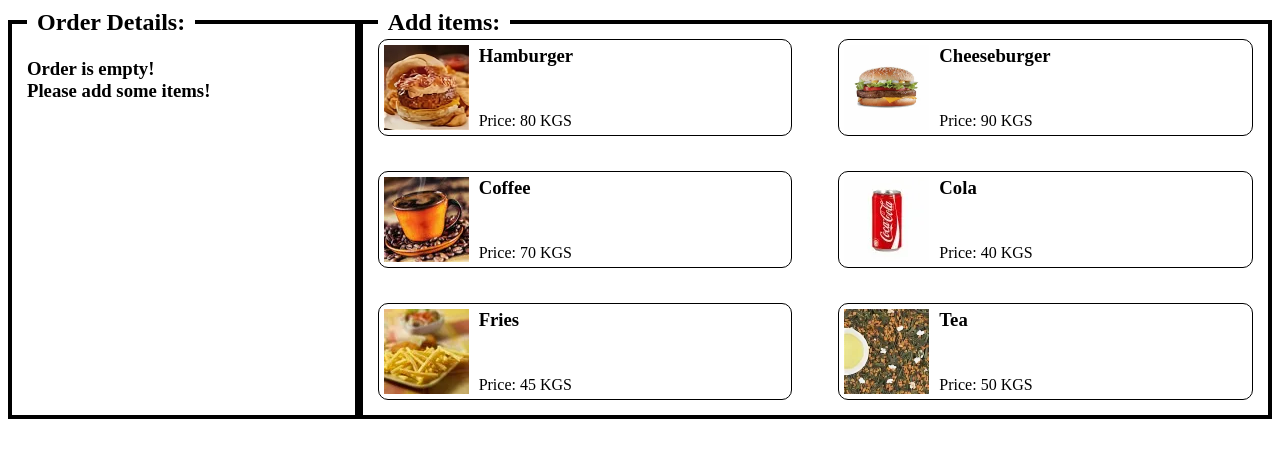
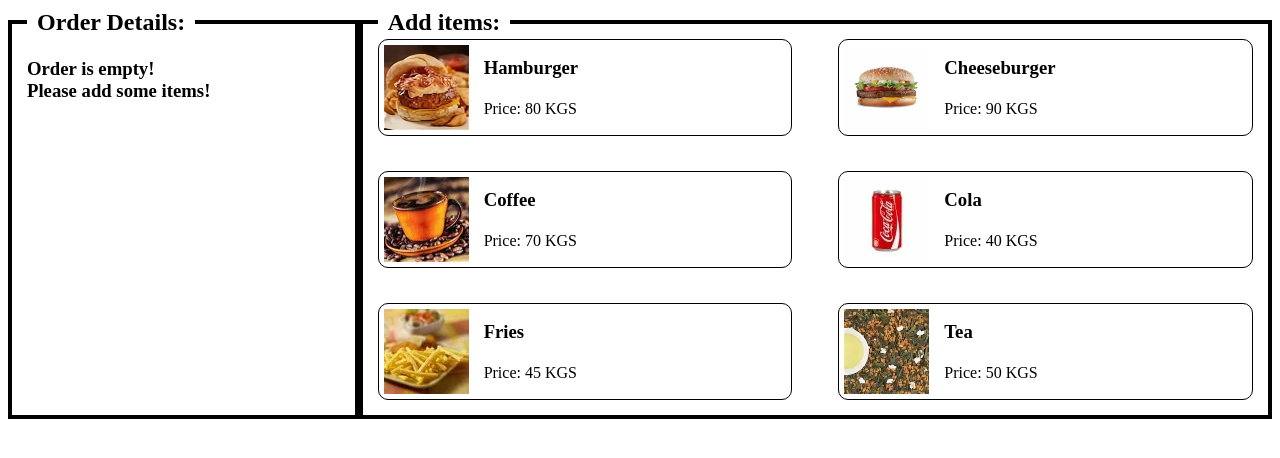
Before and after one commit to AntonForikov/test7, a React (Vite) app: page / in a window 1280 px wide. Shown: the top 458 px of the page. Built offline with nearby package versions, Linux system fonts and the light colour scheme.

Commit message:
Refactor: change styles in menu elements

```diff
--- a/src/App.css
+++ b/src/App.css
@@ -29,3 +29,21 @@
   left: 15px;
   padding: 0 10px;
 }
+
+.elem {
+  width: 46%;
+  display: flex;
+  cursor: pointer;
+  border: 1px solid black;
+  border-radius: 10px;
+  padding: 5px;
+}
+
+.elem-description {
+  display: flex;
+  flex-direction: column;
+  justify-content: space-between;
+  align-items: flex-start;
+  margin-left: 15px;
+  padding: 12px 0;
+}
--- a/src/CheeseBurger/CheeseBurger.tsx
+++ b/src/CheeseBurger/CheeseBurger.tsx
@@ -1,28 +1,14 @@
 import React from 'react';
 import cheeseBurgerImg from '../assets/cheeseBurger.png';
 import {ItemProps} from '../type';
+import '../App.css';
 
 const CheeseBurger: React.FC<ItemProps> = ({onClick}) => {
-  const elemStyle: React.CSSProperties = {
-    width: '46%',
-    display: 'flex',
-    cursor: 'pointer',
-    border: '1px solid black',
-    borderRadius: '10px',
-    padding: 5
-  };
-
-  const disStyle: React.CSSProperties = {
-    display: 'flex',
-    flexDirection: 'column',
-    justifyContent: 'space-between',
-    marginLeft: 10
-  };
 
   return (
-    <div style={elemStyle} onClick={onClick}>
+    <div className='elem' onClick={onClick}>
       <img src={cheeseBurgerImg} alt="cheesehamburger" style={{width: 85}}/>
-      <div style={disStyle}>
+      <div className='elem-description'>
         <h3 style={{marginTop: 0}}>Cheeseburger</h3>
         <span>Price: 90 KGS</span>
       </div>
--- a/src/Coffee/Coffee.tsx
+++ b/src/Coffee/Coffee.tsx
@@ -1,29 +1,13 @@
 import React from 'react';
 import coffeeImg from '../assets/coffee.png';
 import {ItemProps} from '../type';
-
+import '../App.css'
 const Coffee: React.FC<ItemProps> = ({onClick}) => {
-  const elemStyle: React.CSSProperties = {
-    width: '46%',
-    display: 'flex',
-    cursor: 'pointer',
-    border: '1px solid black',
-    borderRadius: '10px',
-    padding: 5
-  };
-
-  const disStyle: React.CSSProperties = {
-    display: 'flex',
-    flexDirection: 'column',
-    justifyContent: 'space-between',
-    alignItems: 'flex-start',
-    marginLeft: 10
-  };
 
   return (
-    <div style={elemStyle} onClick={onClick}>
+    <div className='elem' onClick={onClick}>
       <img src={coffeeImg} alt="coffee" style={{width: 85}}/>
-      <div style={disStyle}>
+      <div className='elem-description'>
         <h3 style={{marginTop: 0}}>Coffee</h3>
         <span>Price: 70 KGS</span>
       </div>
--- a/src/Cola/Cola.tsx
+++ b/src/Cola/Cola.tsx
@@ -1,29 +1,14 @@
 import React from 'react';
 import colaImg from '../assets/cola.png';
 import {ItemProps} from '../type';
+import '../App.css'
 
 const Cola: React.FC<ItemProps> = ({onClick}) => {
-  const elemStyle: React.CSSProperties = {
-    width: '46%',
-    display: 'flex',
-    cursor: 'pointer',
-    border: '1px solid black',
-    borderRadius: '10px',
-    padding: 5
-  };
-
-  const disStyle: React.CSSProperties = {
-    display: 'flex',
-    flexDirection: 'column',
-    justifyContent: 'space-between',
-    alignItems: 'flex-start',
-    marginLeft: 10
-  };
 
   return (
-    <div style={elemStyle} onClick={onClick}>
+    <div className='elem' onClick={onClick}>
       <img src={colaImg} alt="cola" style={{width: 85}}/>
-      <div style={disStyle}>
+      <div className='elem-description'>
         <h3 style={{marginTop: 0}}>Cola</h3>
         <span>Price: 40 KGS</span>
       </div>
--- a/src/Fries/Fries.tsx
+++ b/src/Fries/Fries.tsx
@@ -1,29 +1,14 @@
 import React from 'react';
 import friesImg from '../assets/fries.png';
 import {ItemProps} from '../type';
+import '../App.css'
 
 const Fries: React.FC<ItemProps> = ({onClick}) => {
-  const elemStyle: React.CSSProperties = {
-    width: '46%',
-    display: 'flex',
-    cursor: 'pointer',
-    border: '1px solid black',
-    borderRadius: '10px',
-    padding: 5
-  };
-
-  const disStyle: React.CSSProperties = {
-    display: 'flex',
-    flexDirection: 'column',
-    justifyContent: 'space-between',
-    alignItems: 'flex-start',
-    marginLeft: 10
-  };
 
   return (
-    <div style={elemStyle} onClick={onClick}>
+    <div className='elem' onClick={onClick}>
       <img src={friesImg} alt="fries" style={{width: 85}}/>
-      <div style={disStyle}>
+      <div className='elem-description'>
         <h3 style={{marginTop: 0}}>Fries</h3>
         <span>Price: 45 KGS</span>
       </div>
--- a/src/Hamburger/Hamburger.tsx
+++ b/src/Hamburger/Hamburger.tsx
@@ -1,29 +1,13 @@
 import React from 'react';
 import burgerImg from '../assets/hamburger.png';
 import {ItemProps} from '../type';
+import '../App.css'
 
 const Hamburger: React.FC<ItemProps> = ({onClick}) => {
-  const elemStyle: React.CSSProperties = {
-    width: '46%',
-    display: 'flex',
-    cursor: 'pointer',
-    border: '1px solid black',
-    borderRadius: '10px',
-    padding: 5
-  };
-
-  const disStyle: React.CSSProperties = {
-    display: 'flex',
-    flexDirection: 'column',
-    justifyContent: 'space-between',
-    alignItems: 'flex-start',
-    marginLeft: 10
-  };
-
   return (
-    <div style={elemStyle} onClick={onClick}>
+    <div className='elem' onClick={onClick}>
       <img src={burgerImg} alt="hamburger" style={{width: 85}}/>
-      <div style={disStyle}>
+      <div className='elem-description'>
         <h3 style={{marginTop: 0}}>Hamburger</h3>
         <span>Price: 80 KGS</span>
       </div>
--- a/src/Tea/Tea.tsx
+++ b/src/Tea/Tea.tsx
@@ -1,29 +1,13 @@
 import React from 'react';
 import teaImg from '../assets/tea.png';
 import {ItemProps} from '../type';
+import '../App.css'
 
 const Tea: React.FC<ItemProps> = ({onClick}) => {
-  const elemStyle: React.CSSProperties = {
-    width: '46%',
-    display: 'flex',
-    cursor: 'pointer',
-    border: '1px solid black',
-    borderRadius: '10px',
-    padding: 5
-  };
-
-  const disStyle: React.CSSProperties = {
-    display: 'flex',
-    flexDirection: 'column',
-    justifyContent: 'space-between',
-    alignItems: 'flex-start',
-    marginLeft: 10
-  };
-
   return (
-    <div style={elemStyle} onClick={onClick}>
+    <div className='elem' onClick={onClick}>
       <img src={teaImg} alt="tea" style={{width: 85}}/>
-      <div style={disStyle}>
+      <div className='elem-description'>
         <h3 style={{marginTop: 0}}>Tea</h3>
         <span>Price: 50 KGS</span>
       </div>
```
